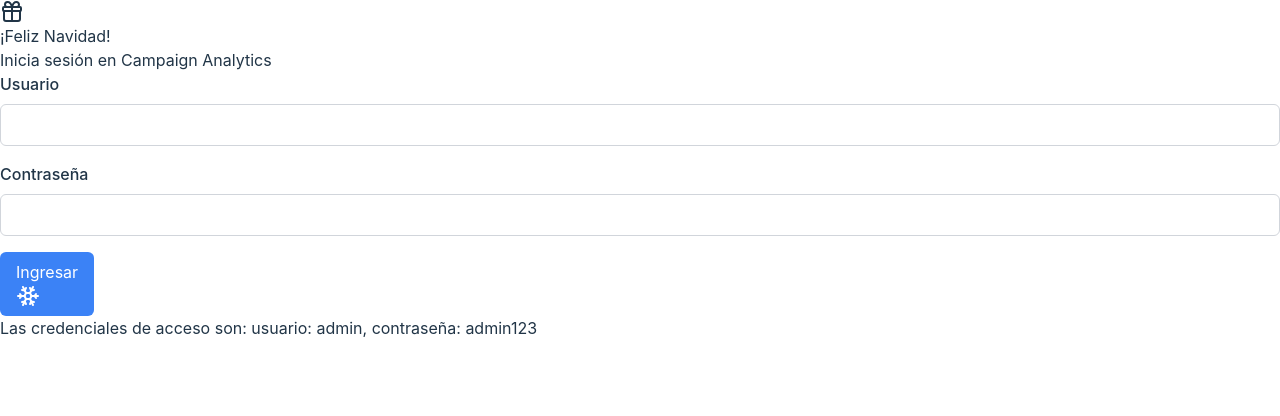
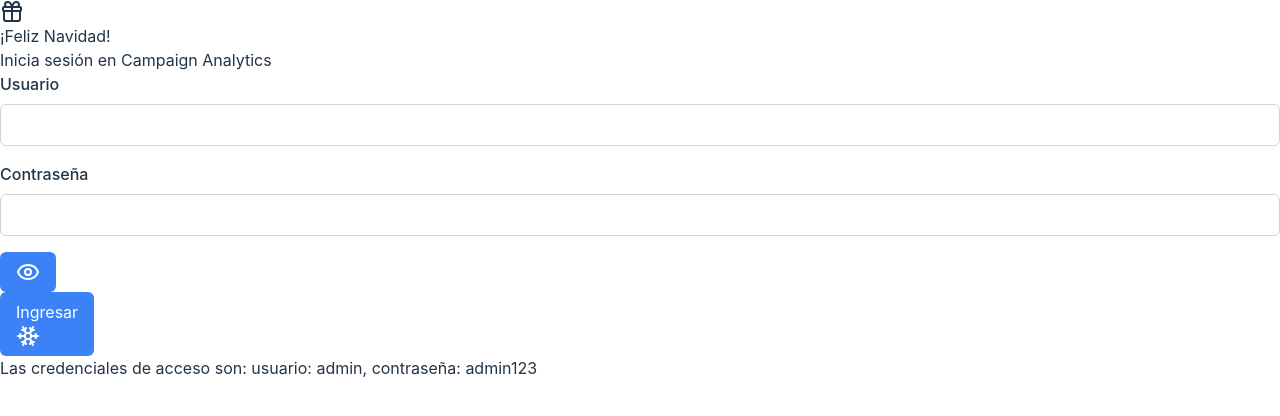
Before and after one commit to Darito97/campaing-analytics, a React (Vite) app in the folder frontend/: page /login in a window 1280 px wide. Shown: the top 416 px of the page. Built offline with nearby package versions, Linux system fonts and the light colour scheme; the HTML template or start-up script is replaced by a standard one.

Commit message:
Agregado de ojito de contraseña

```diff
--- a/frontend/src/pages/LoginPage.tsx
+++ b/frontend/src/pages/LoginPage.tsx
@@ -1,7 +1,7 @@
 import React, { useState } from 'react';
 import { useAuth } from '../context/AuthContext';
 import { useNavigate } from 'react-router-dom';
-import { Snowflake, Gift } from 'lucide-react';
+import { Snowflake, Gift, Eye, EyeOff } from 'lucide-react';
 
 const LoginPage = () => {
     const { login } = useAuth();
@@ -10,6 +10,7 @@
     const [password, setPassword] = useState('');
     const [error, setError] = useState('');
     const [loading, setLoading] = useState(false);
+    const [showPassword, setShowPassword] = useState(false);
 
     const handleSubmit = async (e: React.FormEvent) => {
         e.preventDefault();
@@ -62,13 +63,26 @@
                     </div>
                     <div>
                         <label className="block text-sm font-medium text-gray-700">Contraseña</label>
-                        <input
-                            type="password"
-                            required
-                            value={password}
-                            onChange={(e) => setPassword(e.target.value)}
-                            className="mt-1 block w-full border border-gray-300 rounded-md shadow-sm p-2 focus:ring-green-500 focus:border-green-500"
-                        />
+                        <div className="relative">
+                            <input
+                                type={showPassword ? "text" : "password"}
+                                required
+                                value={password}
+                                onChange={(e) => setPassword(e.target.value)}
+                                className="mt-1 block w-full border border-gray-300 rounded-md shadow-sm p-2 pr-10 focus:ring-green-500 focus:border-green-500"
+                            />
+                            <button
+                                type="button"
+                                onClick={() => setShowPassword(!showPassword)}
+                                className="absolute inset-y-0 right-0 pr-3 flex items-center text-gray-400 hover:text-gray-600 top-1"
+                            >
+                                {showPassword ? (
+                                    <EyeOff className="h-5 w-5" />
+                                ) : (
+                                    <Eye className="h-5 w-5" />
+                                )}
+                            </button>
+                        </div>
                     </div>
                     <button
                         type="submit"
```
